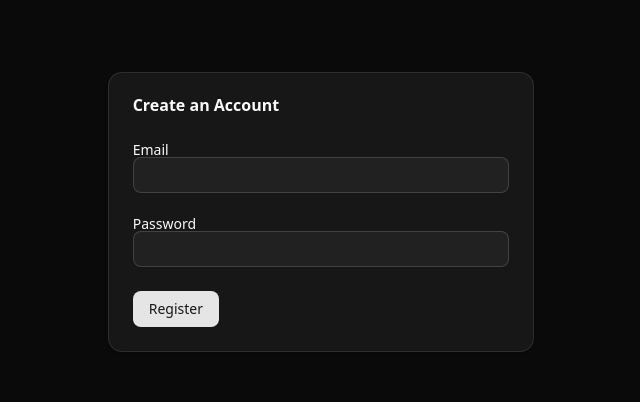
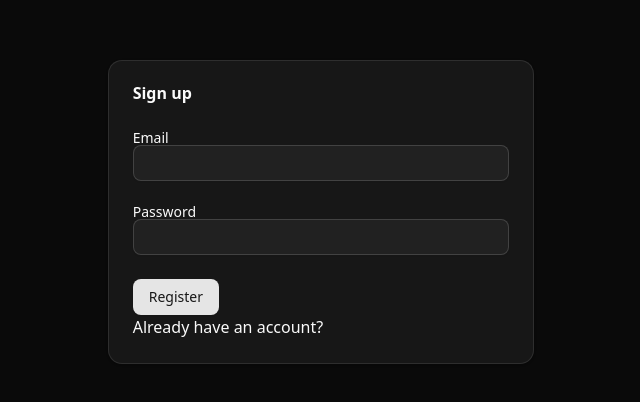
Before and after one commit to Ethan-Lai/budgeteer, a React (Vite) app in the folder client/: page /register in a window 1280 px wide. Shown: the part 188-590 px from the top of the page, without its empty margins (319-959 px from the left). Built offline with nearby package versions, Linux system fonts and the light colour scheme; the HTML template or start-up script is replaced by a standard one.

Commit message:
Added links between login and register

```diff
--- a/client/src/components/forms/LoginForm.jsx
+++ b/client/src/components/forms/LoginForm.jsx
@@ -11,7 +11,7 @@
 } from "@/components/ui/card"
 import { Input } from "@/components/ui/input"
 import { Label } from "@/components/ui/label"
-import { useNavigate } from "react-router-dom"
+import { useNavigate, Link } from "react-router-dom"
 import { loginUser } from "@/services/authService"
 
 
@@ -43,6 +43,7 @@
                     <br />
                     <Button type="submit">Login</Button>
                 </form>
+                <Link to="/register">Don't have an account?</Link>
             </CardContent>
         </Card>
     )
--- a/client/src/components/forms/RegisterForm.jsx
+++ b/client/src/components/forms/RegisterForm.jsx
@@ -11,7 +11,7 @@
 } from "@/components/ui/card"
 import { Input } from "@/components/ui/input"
 import { Label } from "@/components/ui/label"
-import { useNavigate } from "react-router-dom"
+import { useNavigate, Link } from "react-router-dom"
 import { registerUser } from "@/services/authService"
 
 const Register = () => {
@@ -30,7 +30,7 @@
     return (
         <Card className="w-1/3">
             <CardHeader>
-                <CardTitle>Create an Account</CardTitle>
+                <CardTitle>Sign up</CardTitle>
             </CardHeader>
             <CardContent>
                 <form action={handleRegister}>
@@ -42,6 +42,7 @@
                     <br />
                     <Button type="submit">Register</Button>
                 </form>
+                <Link to="/">Already have an account?</Link>
             </CardContent>
         </Card>
     )
```
